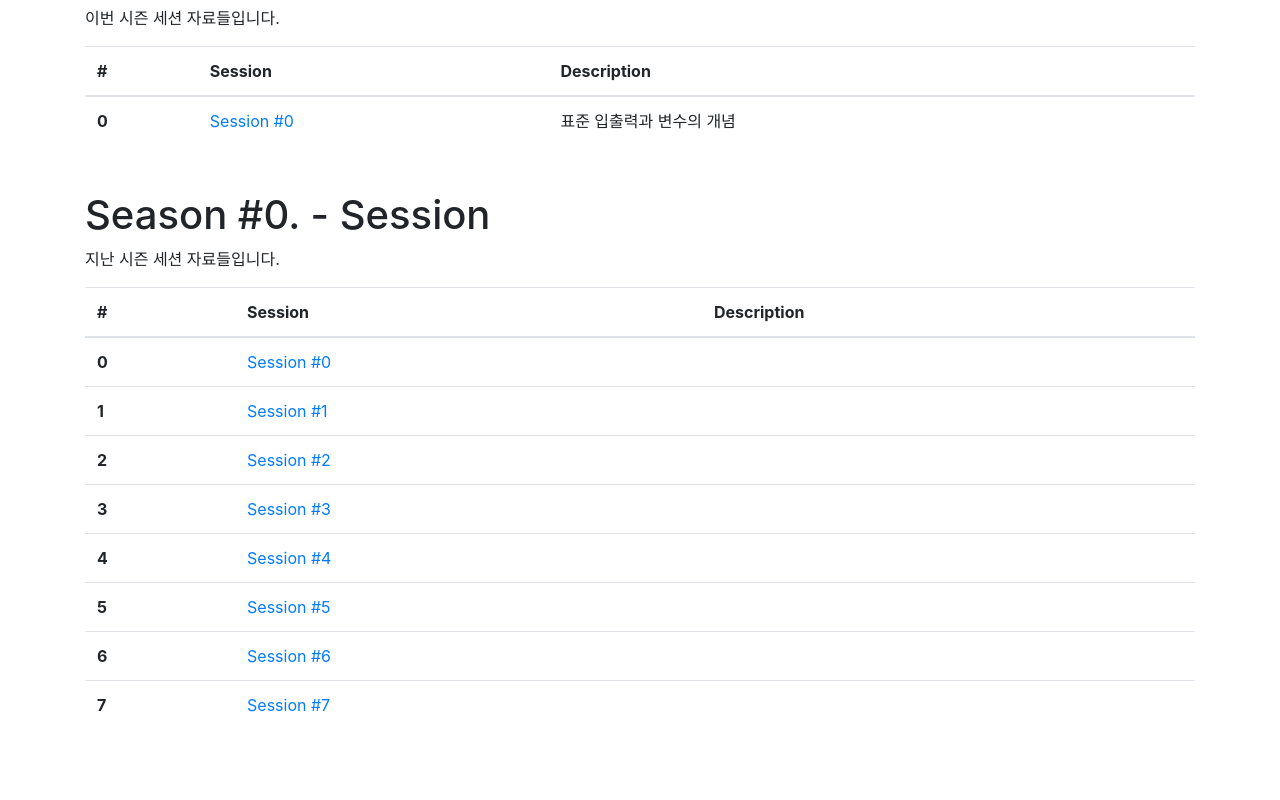
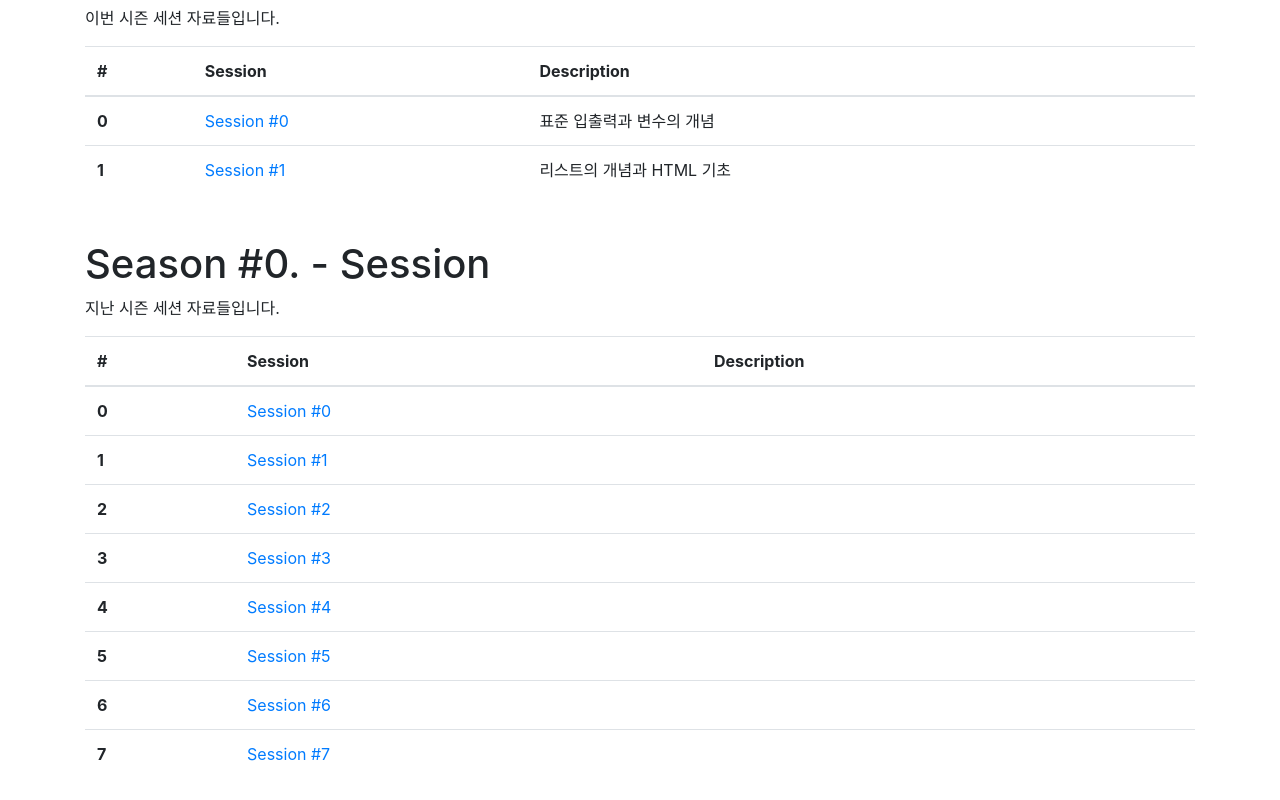
Before and after one commit to AmosDoan/mossol_main_react, a React (Create React App) app: page /#/openCollege in a window 1280 px wide. Shown: the part 1921-2721 px from the top of the page. Built offline with nearby package versions, Linux system fonts and the light colour scheme.

Commit message:
- Update season1 - session1

```diff
--- a/src/pages/OpenCollege.js
+++ b/src/pages/OpenCollege.js
@@ -140,6 +140,11 @@ class OpenCollege extends Component {
                                     <td><a href="https://mossol.net/season1/session-0/#/">Session #0</a></td>
                                     <td>표준 입출력과 변수의 개념</td>
                                 </tr>
+                                <tr>
+                                    <th scope="row">1</th>
+                                    <td><a href="https://mossol.net/season1/session-1/#/">Session #1</a></td>
+                                    <td>리스트의 개념과 HTML 기초</td>
+                                </tr>
                                 </tbody>
                             </table>
                         </Col>
```
